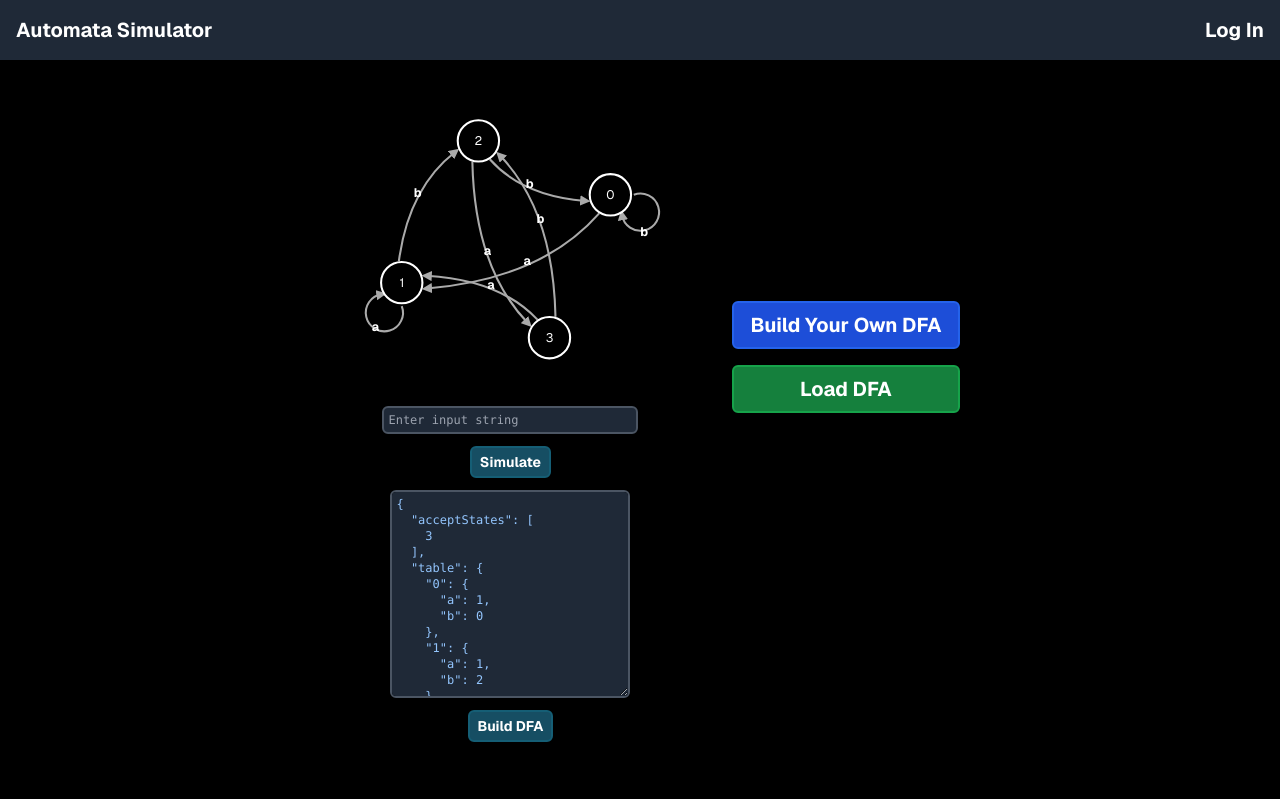
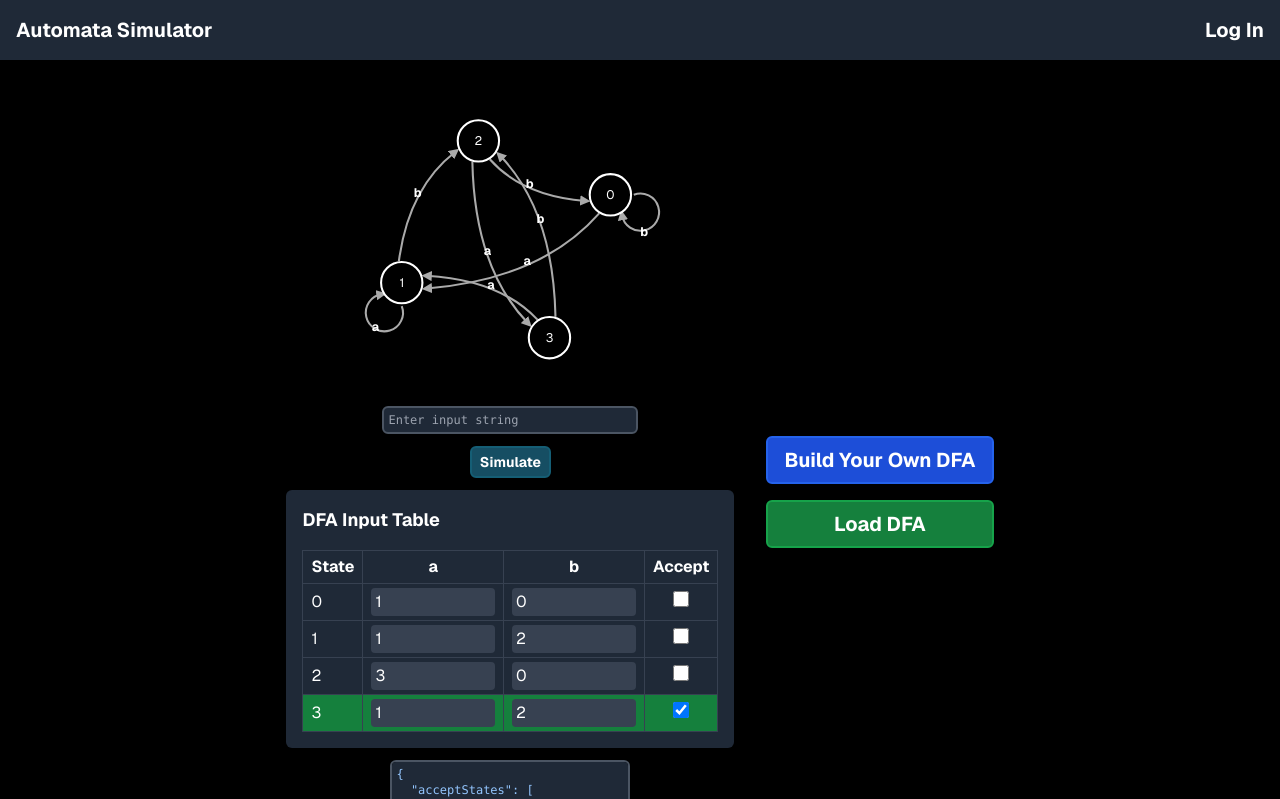
Before and after one commit to igreat/regular-languages-simulator, a Next.js app: page / in a window 1280 px wide. Shown: the top 799 px of the page. Built offline with nearby package versions, Linux system fonts and the light colour scheme.

Commit message:
basic functionality of table ui for DFA

```diff
--- /dev/null
+++ b/src/app/DFAInputTable.tsx
@@ -0,0 +1,111 @@
+"use client";
+import React, { useEffect } from "react";
+import type { DFAJson, TransitionTable } from "../simulator/dfa";
+
+type DFAInputTableProps = {
+    onDFAChange: (dfaJson: string) => void;
+    initialDFA?: DFAJson;
+};
+
+function DFAInputTable({ onDFAChange, initialDFA }: DFAInputTableProps) {
+    const [states, setStates] = React.useState<number[]>([]);
+    const [inputSymbols, setInputSymbols] = React.useState<string[]>([]);
+    const [acceptStates, setAcceptStates] = React.useState<number[]>([]);
+    const [table, setTable] = React.useState<TransitionTable>({});
+
+    useEffect(() => {
+        if (initialDFA) {
+            const stateIds = Object.keys(initialDFA.table).map(Number);
+            setStates(stateIds);
+            const symbols = new Set<string>();
+            stateIds.forEach((state) => {
+                if (!initialDFA.table[state])
+                    return;
+                Object.keys(initialDFA.table[state]).forEach((sym) => {
+                    symbols.add(sym);
+                });
+            });
+            setInputSymbols(Array.from(symbols));
+            setAcceptStates(initialDFA.acceptStates);
+            setTable(initialDFA.table);
+        } else {
+            // initialize
+            setStates([0]);
+            setInputSymbols(["a", "b"]);
+            setAcceptStates([0]);
+            setTable({ 0: { a: 0, b: 0 } });
+        }
+    }, [initialDFA]);
+
+    // Update the parent component with the new DFA data
+    useEffect(() => {
+        onDFAChange(JSON.stringify({ acceptStates, table }, null, 2));
+    }, [acceptStates, table, onDFAChange]);
+
+    return (
+        <div className="p-4 bg-gray-800 text-white rounded-md w-full max-w-md overflow-x-auto">
+            <h2 className="text-lg font-bold mb-4">DFA Input Table</h2>
+            <table className="min-w-full border border-gray-700">
+                <thead>
+                    <tr>
+                        <th className="border border-gray-700 px-2 py-1">State</th>
+                        {inputSymbols.map((sym) => (
+                            <th key={sym} className="border border-gray-700 px-2 py-1">
+                                {sym}
+                            </th>
+                        ))}
+                        <th className="border border-gray-700 px-2 py-1">Accept</th>
+                    </tr>
+                </thead>
+                <tbody>
+                    {states.map((state) => (
+                        <tr
+                            key={state}
+                            className={acceptStates.includes(state) ? "bg-green-700" : ""}
+                        >
+                            <td className="border border-gray-700 px-2 py-1">{state}</td>
+                            {inputSymbols.map((sym) => (
+                                <td key={sym} className="border border-gray-700 px-2 py-1 text-center">
+                                    <input
+                                        type="text"
+                                        defaultValue={
+                                            table[state]?.[sym] !== undefined
+                                                ? `${table[state]?.[sym]}`
+                                                : ""
+                                        }
+                                        className="w-full bg-gray-700 text-white px-1 py-0.5 rounded"
+                                        placeholder={`q${state}`}
+                                        onChange={(e) => {
+                                            const newTable = { ...table };
+                                            if (!newTable[state]) newTable[state] = {};
+                                            const value = e.target.value;
+                                            newTable[state][sym] = value ? Number(value) : 0;
+                                            setTable(newTable);
+                                        }}
+                                    />
+                                </td>
+                            ))}
+                            <td className="border border-gray-700 px-2 py-1 text-center">
+                                <input
+                                    type="checkbox"
+                                    defaultChecked={acceptStates.includes(state)}
+                                    className="w-4 h-4"
+                                    onChange={(e) => {
+                                        const checked = e.target.checked;
+                                        if (checked) {
+                                            setAcceptStates([...acceptStates, state]);
+                                        } else {
+                                            setAcceptStates(acceptStates.filter((s) => s !== state));
+                                        }
+                                    }}
+                                />
+                            </td>
+                        </tr>
+                    ))}
+                </tbody>
+            </table>
+        </div>
+    );
+};
+
+export default DFAInputTable;
--- a/src/app/page.tsx
+++ b/src/app/page.tsx
@@ -7,6 +7,7 @@ import type { DFAJson } from "../simulator/dfa";
 import { DFA } from "../simulator/dfa";
 import DFAGraph from "./DFAGraph";
 import { DFAJsonToDFAData } from "~/utils/utils";
+import DFAInputTable from "./DFAInputTable";
 import { useEffect, useState } from "react";
 import exampleDFAJson from "../../data/postfix_aba_dfa.json";
 
@@ -39,6 +40,11 @@ export default function HomePage() {
     return () => clearInterval(interval);
   }, [dfa, input, currentState, inputPos]);
 
+  // Handle DFA changes from DFAInputTable
+  const handleDFAChange = (dfaJson: string) => {
+    setDFAJson(dfaJson);
+  };
+
   return (<>
     <main className="flex flex-col items-center justify-center">
       <div className="flex flex-col md:flex-row justify-start px-4 py-2 gap-8">
@@ -63,6 +69,7 @@ export default function HomePage() {
           </button>
 
           {/* Text box to enter a custom DFA JSON */}
+          <DFAInputTable onDFAChange={handleDFAChange} initialDFA={exampleDFAJson} />
           <textarea
             className="p-1 text-blue-300 w-60 h-52 bg-gray-800 font-mono border-2 border-gray-600 rounded-md text-xs"
             rows={10}
```
Also changed, not shown: 1 other file (tests, documents, lock files or other folders).
